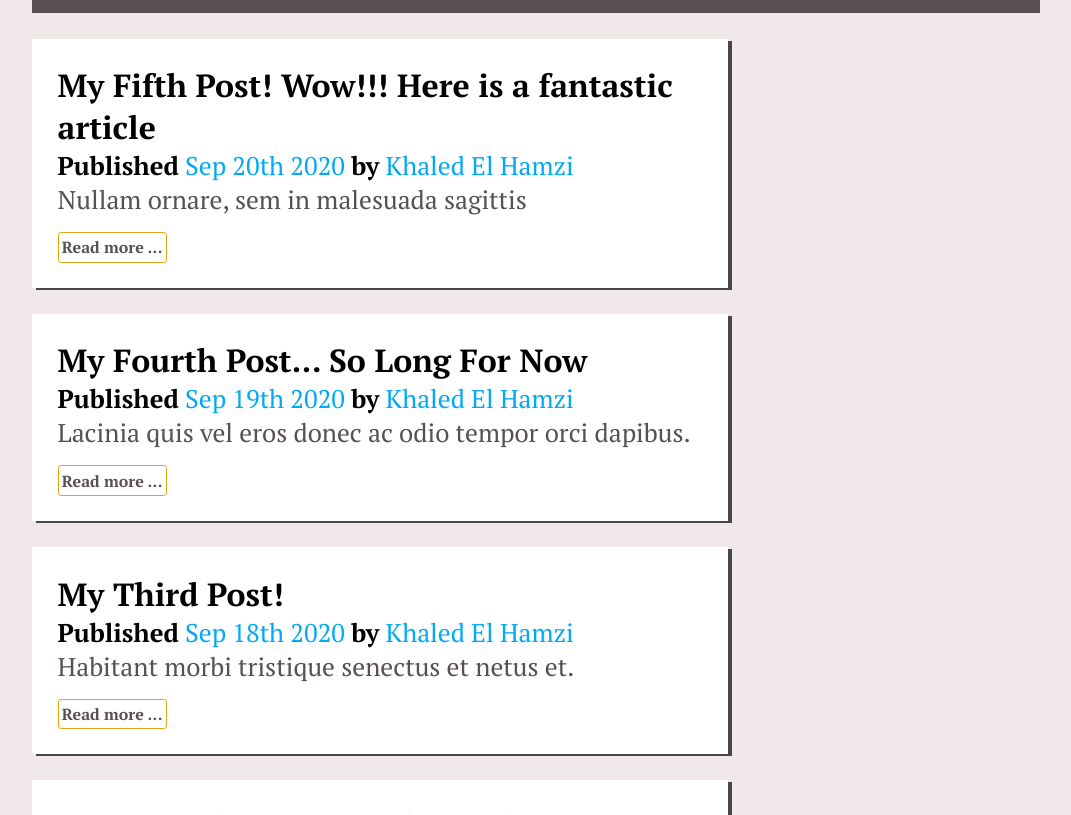
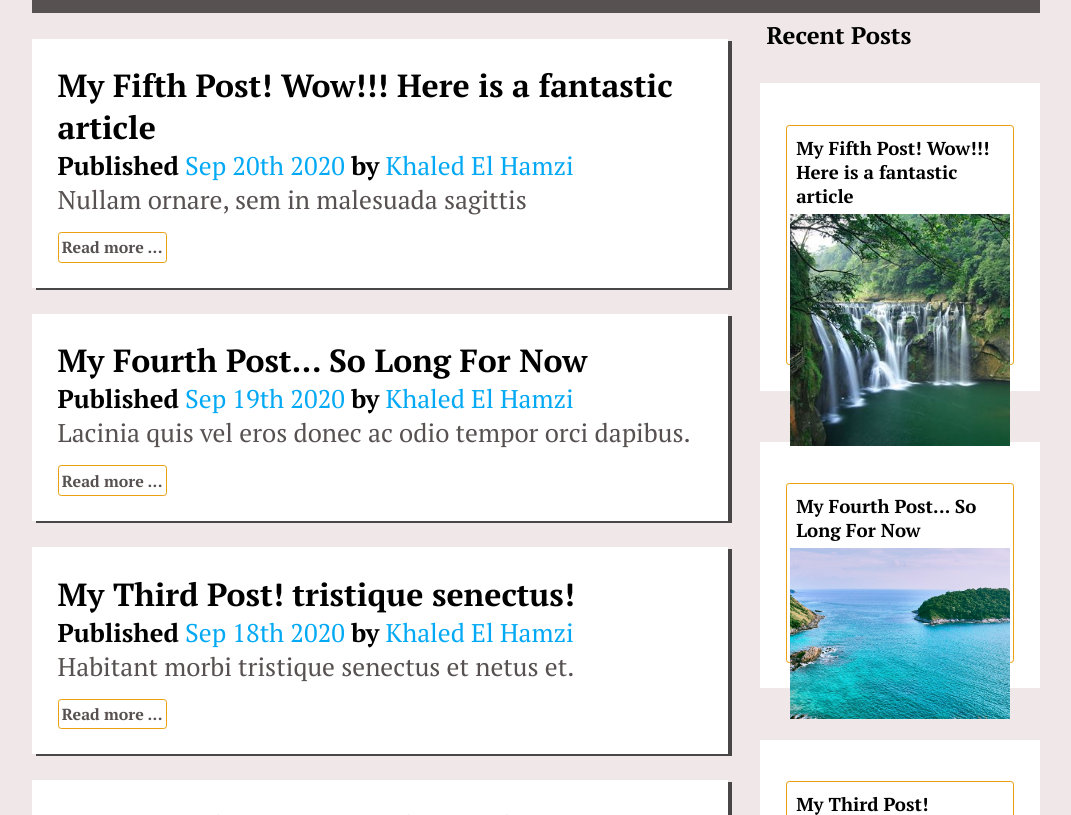
Before and after one commit to itsyst/gatsby-blog, a Gatsby site: page / in a window 1280 px wide. Shown: the part 1091-1906 px from the top of the page, without its empty margins (72-1143 px from the left). Built offline with nearby package versions, Linux system fonts and the light colour scheme; Gatsby itself is replaced by a stand-in of ours; some packages are replaced by stand-ins of ours.

Commit message:
added a sidebar component

```diff
--- /dev/null
+++ b/src/components/ComponentSidebar.js
@@ -0,0 +1,47 @@
+import React from "react"
+import { SideCard } from "../components"
+import { SidebarWrapper,H1} from "../components/styles"
+import { graphql, useStaticQuery } from "gatsby"
+
+export const Card = () => {
+
+    const data = useStaticQuery(graphql`
+        query {
+            allMdx (sort:{fields:[frontmatter___date],order:DESC},limit: 3) {
+                edges {
+                    node {
+                        id
+                        frontmatter {
+                            title
+                            date(formatString:"MMM Do YYYY")
+                            author
+                            slug
+                            excerpt
+                            featureImage {
+                                childImageSharp {
+                                    fluid {
+                                    ...GatsbyImageSharpFluid
+                                }
+                            }
+                        }
+                    }
+                }
+            }
+        }
+    }
+    `)
+    return (
+        <SidebarWrapper>
+            <H1 margin="Small">Recent Posts</H1>
+            {data.allMdx.edges.map(({ node }) => (
+                <SideCard
+                    id={node.id}
+                    title={node.frontmatter.title}
+                    slug={node.frontmatter.slug}
+                    excerpt={node.frontmatter.excerpt}
+                    fluid={node.frontmatter.featureImage.childImageSharp.fluid}
+                />
+            ))}
+        </SidebarWrapper>
+    )
+}
--- /dev/null
+++ b/src/components/ComponentSidebarCard.js
@@ -0,0 +1,22 @@
+import React from "react"
+import Img from "gatsby-image"
+import { ButtonWrapper, SideCardWrapper, H1 } from "./styles"
+
+
+export const SideCard = ({ slug, title, fluid }) => {
+
+    return (
+        <SideCardWrapper>
+            <ButtonWrapper href={slug}><H1 margin="xxSmall"> {title} </H1>
+                <Img
+                    fluid={fluid}
+                    style={{
+                        width: "100%",
+                        height: "100%",
+                    }}
+                />
+            </ButtonWrapper>
+        </SideCardWrapper>
+    )
+
+}
--- a/src/components/index.js
+++ b/src/components/index.js
@@ -11,3 +11,5 @@ export * from "./ComponentHeaderSImageRight"
 export * from "./ComponentNav"
 export * from "./ComponentPost"
 export * from "./ComponentPostCard"
+export * from "./ComponentSidebar"
+export * from "./ComponentSidebarCard"
--- a/src/components/styles/ElementCard.js
+++ b/src/components/styles/ElementCard.js
@@ -22,7 +22,7 @@ export const SidebarWrapper = styled.section`
   }
 
   @media ${props => props.theme.breakpoints.desktop} {
-    grid-column: 9 / span 5;
+    grid-column: 9 / span 3;
   }
 `
 export const SideCardWrapper = styled.section`
--- a/src/components/styles/ElementTypography.js
+++ b/src/components/styles/ElementTypography.js
@@ -3,10 +3,10 @@ import styled from "styled-components"
 export const H1 = styled.h1`
     color: ${props => props.theme.colors.black};
     text-align: ${props => props.textAlign ? props.textAlign.left : 0};
-    margin: ${props => props.margin ? props.theme.spacings.small : 0};
+    margin: ${props => props.margin ? props.theme.spacings.xxSmall : 0};
 `
 export const H2 = styled.h2`
-    color: ${props => props.theme.colors.red };
+    color: ${props => props.theme.colors.red};
     text-align: ${props => props.textAlign ? props.textAlign.left : 0};
     margin: ${props => props.margin ? props.theme.spacings.small : 0};
 `;
--- a/src/pages/index.js
+++ b/src/pages/index.js
@@ -1,5 +1,5 @@
 import React from "react"
-import { Container, Header, Content, Post } from "../components"
+import { Container, Header, Content, Post,Card } from "../components"
 
 const IndexPage = () => {
   return (
@@ -8,6 +8,7 @@ const IndexPage = () => {
       <Content>
         <Post />
       </Content>
+      <Card />
     </Container>
   )
 }
--- a/src/posts/post3/index.mdx
+++ b/src/posts/post3/index.mdx
@@ -1,5 +1,5 @@
 ---
-title: My Third Post!
+title: My Third Post! tristique senectus!
 date: 2020-09-18
 author: Khaled El Hamzi
 slug: post3
```
